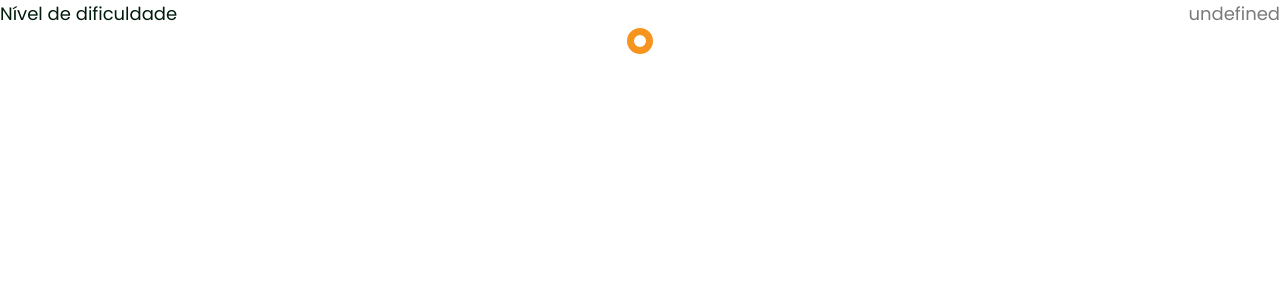
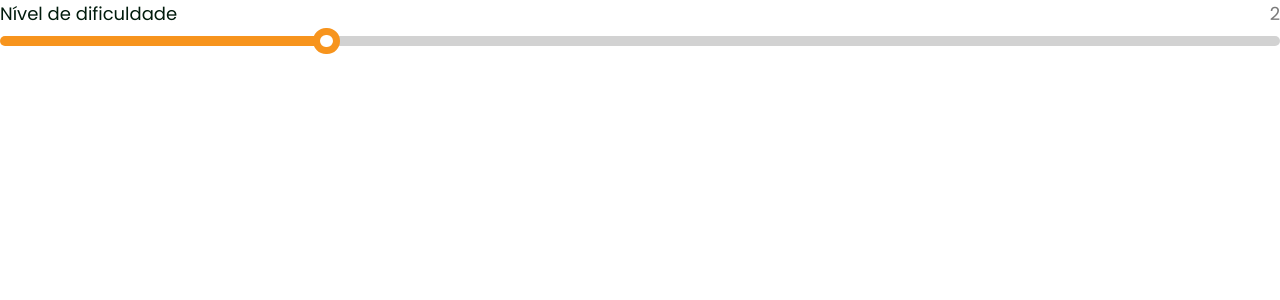
Before and after one commit to Reciclarte-Kenzie/Reciclarte, a React (Create React App) app: page /slider in a window 1280 px wide. Shown: the top 300 px of the page. Built offline with nearby package versions, Linux system fonts and the light colour scheme.

Commit message:
feat: add average difficulty calc

```diff
--- a/src/components/Slider/SliderInput/index.tsx
+++ b/src/components/Slider/SliderInput/index.tsx
@@ -3,8 +3,8 @@ import { iSliderProps } from "..";
 import { SliderInputStyled } from "./styles";
 
 export interface iSliderInputProps extends iSliderProps {
-  valueCssVariable: string;
-  setvalueCssVariable: React.Dispatch<React.SetStateAction<string>>;
+  valueCssVariable: number;
+  setvalueCssVariable: React.Dispatch<React.SetStateAction<number>>;
 }
 
 export const SliderInput = ({
@@ -20,7 +20,7 @@ export const SliderInput = ({
     const inputSlider: HTMLInputElement = event.target as HTMLInputElement;
     const inputSliderValue = inputSlider.value;
 
-    setvalueCssVariable(inputSliderValue);
+    setvalueCssVariable(parseInt(inputSliderValue));
   };
 
   return (
--- a/src/components/Slider/SliderInput/styles.ts
+++ b/src/components/Slider/SliderInput/styles.ts
@@ -1,7 +1,7 @@
-import styled, { ThemedStyledFunction } from "styled-components";
+import styled from "styled-components";
 
 interface iSliderInputStyled {
-  valueCssVariable: string;
+  valueCssVariable: number;
 }
 
 export const SliderInputStyled = styled.input<iSliderInputStyled>`
--- a/src/components/Slider/index.tsx
+++ b/src/components/Slider/index.tsx
@@ -18,7 +18,8 @@ export const Slider = ({
   min,
   max,
 }: iSliderProps) => {
-  const [valueCssVariable, setvalueCssVariable] = useState(defaultValue + "");
+  const averageDifficultyLevel = parseInt(max / 2 + "");
+  const [valueCssVariable, setvalueCssVariable] = useState(defaultValue || averageDifficultyLevel);
 
   return (
     <SliderStyled>
@@ -28,7 +29,7 @@ export const Slider = ({
       </div>
       <SliderInput
         disabled={disabled}
-        defaultValue={defaultValue}
+        defaultValue={defaultValue || averageDifficultyLevel}
         min={min}
         max={max}
         register={register}
```
